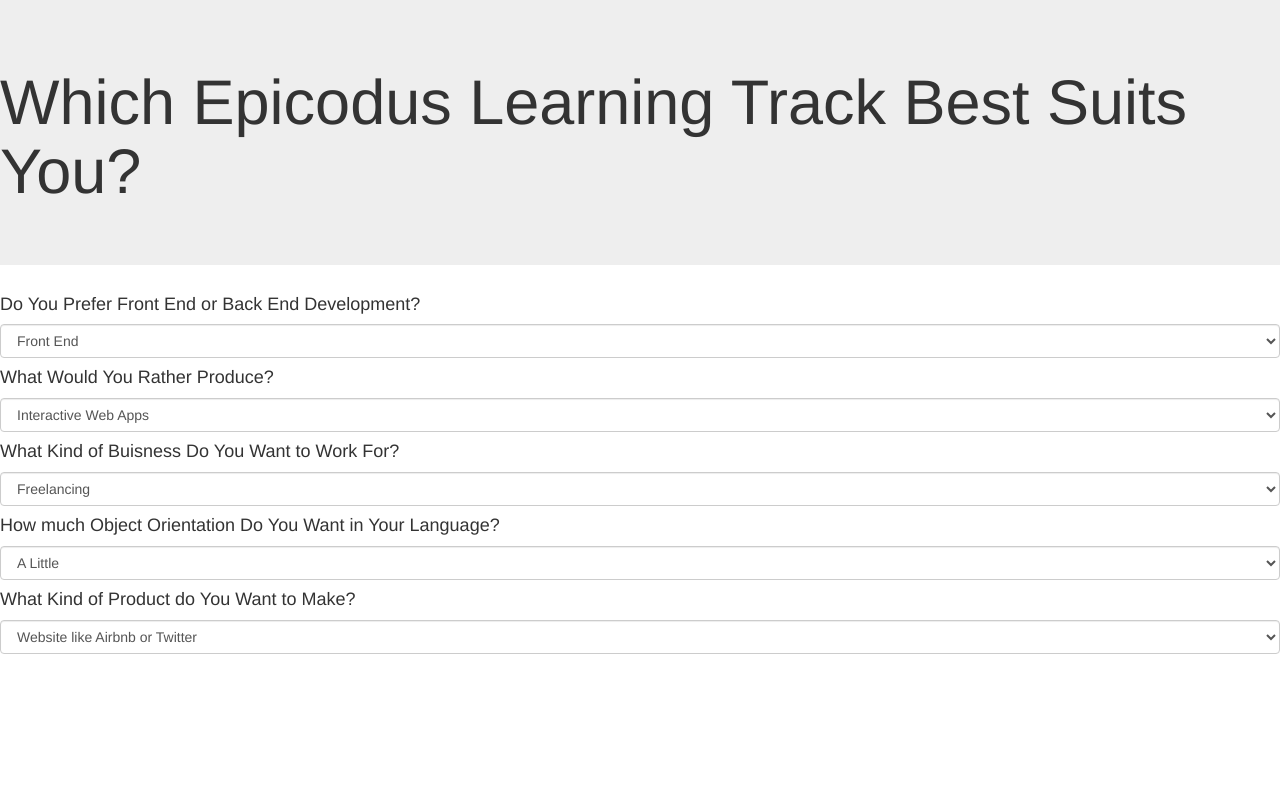
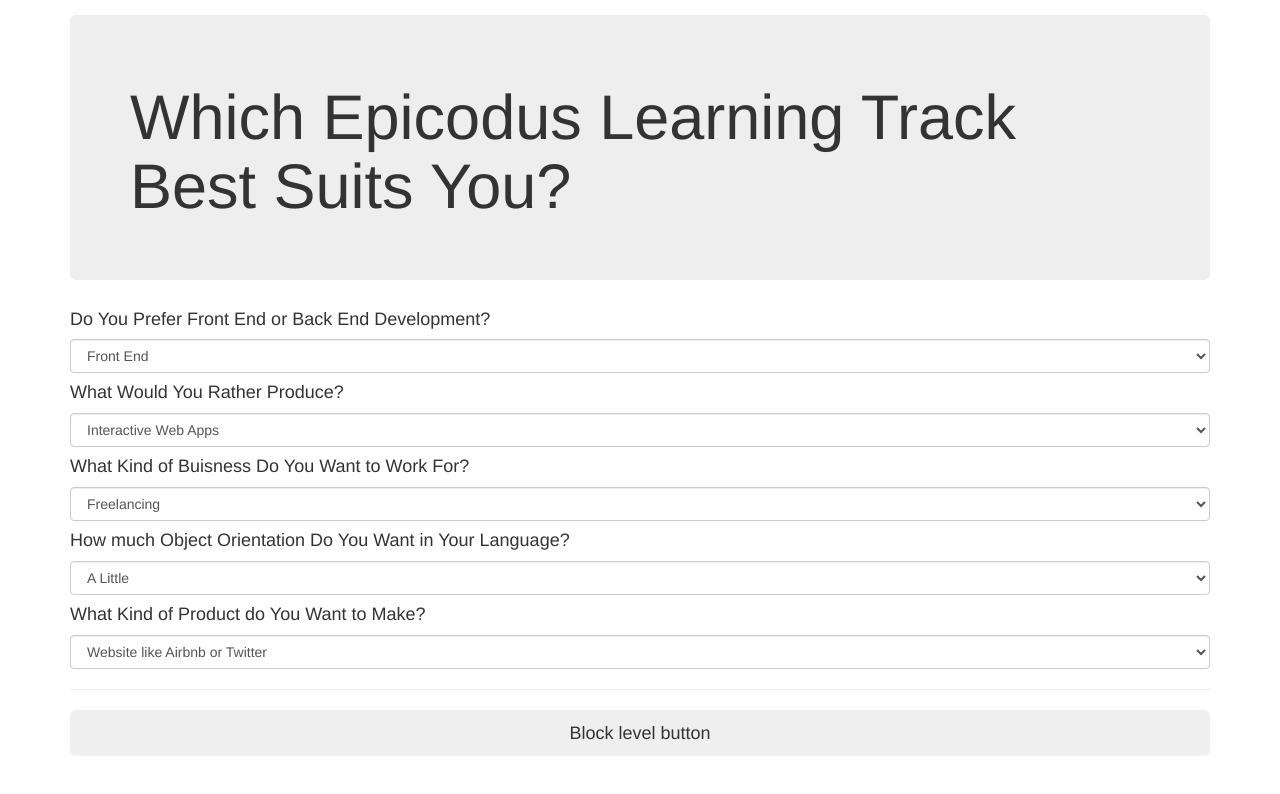
Before and after one commit to kaytlinrb/track-quiz, a plain HTML site: page index.html in a window 1280 px wide. Drawn offline with Linux system fonts and the light colour scheme.

Commit message:
add a little css styling and store variables for dropdown input

```diff
--- a/css/master.css
+++ b/css/master.css
@@ -0,0 +1,6 @@
+.intro{
+  margin-top: 15px;
+}
+.body{
+  background-image: url("codebg.jpg");
+}
--- a/index.html
+++ b/index.html
@@ -13,39 +13,41 @@
   <title>Epicodus Track Quiz</title>
 </head>
 <body>
-  <div>
-    <div class="jumbotron">
+  <div class="container" "well">
+    <div class="jumbotron intro">
       <h1>Which Epicodus Learning Track Best Suits You?</h1>
     </div>
     <form id="track-form">
       <h4>Do You Prefer Front End or Back End Development?</h4>
-      <select class="form-control" id="beverage">
+      <select class="form-control" id="development">
         <option value="frontend">Front End</option>
         <option value="backend">Back End</option>
       </select>
       <h4>What Would You Rather Produce?</h4>
-      <select class="form-control" id="beverage">
+      <select class="form-control" id="produce">
         <option value="webapp">Interactive Web Apps</option>
         <option value="webpage">Designed Web Pages</option>
         <option value="soft">Internal Software</option>
       </select>
       <h4>What Kind of Buisness Do You Want to Work For?</h4>
-      <select class="form-control" id="beverage">
+      <select class="form-control" id="workplace">
         <option value="freelance">Freelancing</option>
         <option value="startup">Startup or Small Buisness</option>
         <option value="large-business">Large Established Business</option>
       </select>
       <h4>How much Object Orientation Do You Want in Your Language?</h4>
-      <select class="form-control" id="beverage">
+      <select class="form-control" id="object-orientation">
         <option value="little">A Little</option>
         <option value="lot">A Lot/option>
       </select>
       <h4>What Kind of Product do You Want to Make?</h4>
-        <select class="form-control" id="beverage">
+        <select class="form-control" id="product">
         <option value="twitter">Website like Airbnb or Twitter</option>
         <option value="software">Software</option>
         <option value="design">Design a Website from Scratch</option>
       </select>
+      <hr>
+      <button type="button" class="btn btn-secondary btn-lg btn-block">Block level button</button>
     </form>
     </div>
   </body>
--- a/js/scripts.js
+++ b/js/scripts.js
@@ -0,0 +1,12 @@
+$(function() {
+  $("#track-form").submit(function(event) {
+    event.preventDefault();
+    var question1= $("#development").val()
+    var question2= $("#produce").val()
+    var question3= $("#workplace").val()
+    var question4= $("#object-orientation").val()
+    var question5= $("#product").val()
+
+
+  })
+});
```
Also changed, not shown: img/codebg.jpg (added).
